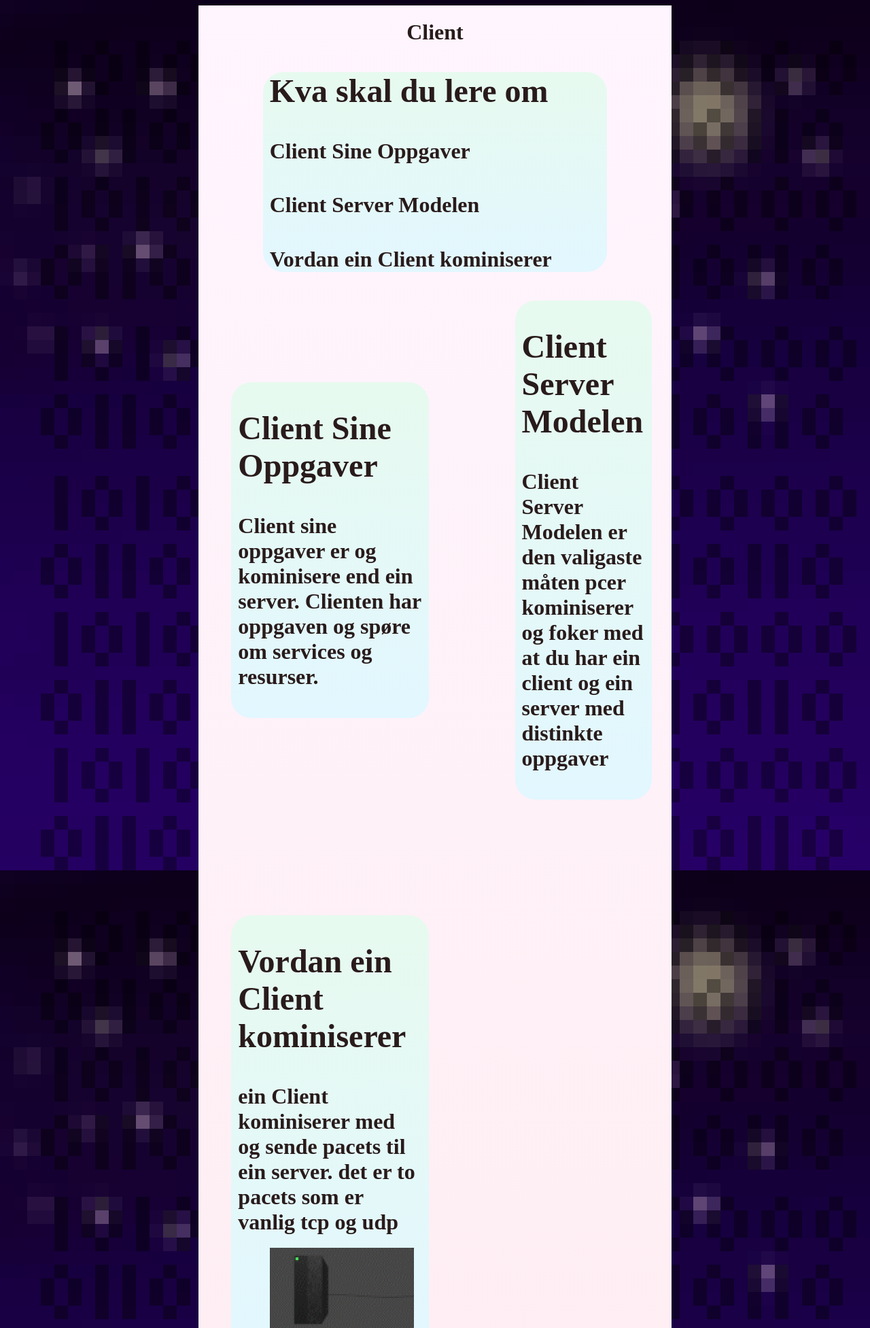
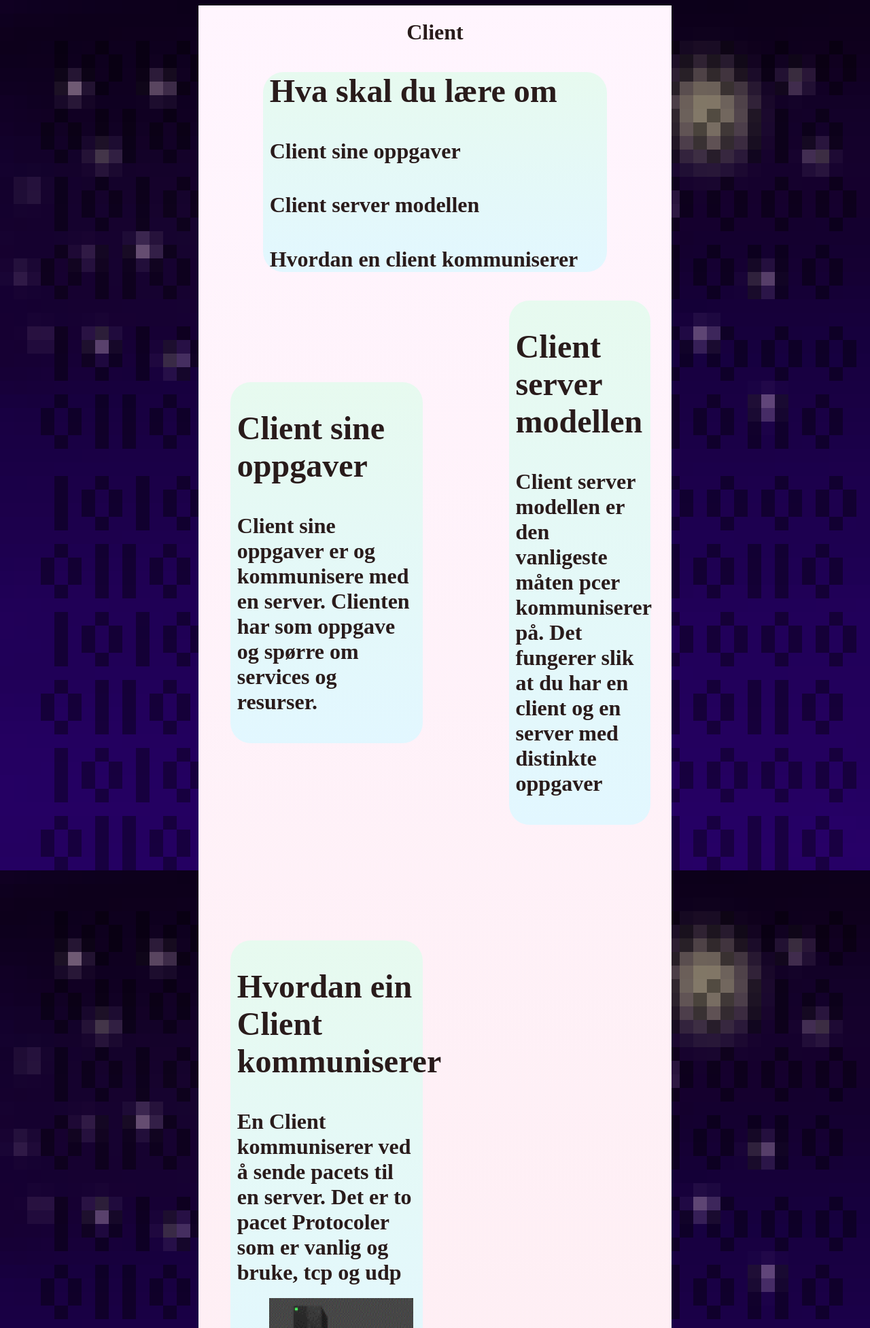
Before and after one commit to Andolo-64/Kurs_Side, a PHP site: page /Index.php in a window 1280 px wide. Shown: the top 1953 px of the page at 68% size. Run offline with PHP 8.4, Linux system fonts and the light colour scheme.

Commit message:
Retskrivingfix

```diff
--- a/ClientCode.php
+++ b/ClientCode.php
@@ -2,7 +2,7 @@
 //©A,O Høgestøl 2023
 
     $imageClientGif = 'ClientImg.gif';
-    $BildeText1 = "Vordan ein Client kominiserer";
+    $BildeText1 = "Hvordan ein Client kommuniserer";
     $prosentRett = 0;
 
     $Oppg1 = $_POST["Oppg1"] ?? "";
@@ -34,14 +34,13 @@ function tilbakemelding()
     global $KorMangeRett;
     switch($KorMangeRett)
     {
-
         case 4:
-            echo "du har nok rett ";
+            echo "du har nok rett, kurset er bestått ";
             break;
-       case 5:
-           echo "Du fekk alle rett ☺ ";
+        case 5:
+           echo "Du fekk alle rett ☺ , kurset er bestått ";
            break;
-           default:  echo "du har ikkje nok rett ";
+        default:  echo "Du har ikke nok rett, vennligst prøv igjen ";
 
     }
 }
--- a/Index.php
+++ b/Index.php
@@ -20,33 +20,32 @@ include("ClientCode.php");
     <h1>Client<h1>
 
     <div id = textBox1>
-            <h2>Kva skal du lere om<h2>
-            <h4>Client Sine Oppgaver<h4>
-            <h4>Client Server Modelen<h4>
-            <h4>Vordan ein Client kominiserer<h4>
+            <h2>Hva skal du lære om<h2>
+            <h4>Client sine oppgaver<h4>
+            <h4>Client server modellen<h4>
+            <h4>Hvordan en client kommuniserer<h4>
         </div>
 
     <div class = "grid-container">
 
         <div id = textBox1>
-            <h2>Client Sine Oppgaver<h2>
+            <h2>Client sine oppgaver<h2>
             <h4>
-                Client sine oppgaver er og kominisere end ein server.
-                Clienten har oppgaven og spøre om services og resurser.
-
+                Client sine oppgaver er og kommunisere med en server.
+                Clienten har som oppgave og spørre om services og resurser.
 
             <h4>
         </div>
 
         <div id = textBox1>
-            <h2>Client Server Modelen<h2>
-            <h4>Client Server Modelen er den valigaste måten pcer kominiserer og foker med at du har ein client og ein server med distinkte oppgaver<h4>
+            <h2>Client server modellen<h2>
+            <h4>Client server modellen er den vanligeste måten pcer kommuniserer på. Det fungerer slik at du har en client og en server med distinkte oppgaver<h4>
         </div>
 
         <div id = textBox1>
 
             <h2> <?php echo "$BildeText1";?><h2>
-            <h4>ein Client kominiserer med og sende pacets til ein server. det er to pacets som er vanlig tcp og udp<h4>
+            <h4>En Client kommuniserer ved å sende pacets til en server. Det er to pacet Protocoler som er vanlig og bruke, tcp og udp<h4>
               <?php echo '<img id = GifImg src="' . $imageClientGif . '" alt="ClientGif">';?>
         </div>
 
@@ -60,38 +59,39 @@ include("ClientCode.php");
      </div>
 
         <div id = textBox1>
-                <h2>Oppgåver<h2>
-                    <h3>Nor du har svart på alle oppgavene må du tryke send og bla ned til bunen for og se resultate du må få minst 80% for og bestå<h3>
+                <h2>Oppgaver<h2>
+                    <h3>Når du har svart på alle oppgavene må du tryke send og bla ned til bunnen for og se resultate. Du må få minst 80% for og bestå.<h3>
         </div>
 
     <form action="index.php" method="POST">
             <div id = textBox1>
-                <h2>Oppgåve 1<h2>
-                <h4>Kan ein klient snaka med ein klient<h4>
+                <h2>Oppgave 1<h2>
+                <h4>Kan en klient snakke med en klient<h4>
                 <input type="radio" name="Oppg1" value="1" > JA
                 <input type="radio" name="Oppg1" value="2"> Nei
             </div>
             <div id = textBox1>
-                <h3>Oppgåve 2<h3>
-                <h4>kva er navna til packetene clienten kan sende<h4>
+                <h3>Oppgave 2<h3>
+                <h4>hva er navna til di vanligaste packetene clienten kan sende<h4>
                 <input type="radio" name="Oppg2" value="1" > tcg php
                 <input type="radio" name="Oppg2" value="2"> ini nat
                 <input type="radio" name="Oppg2" value="3"> tcp udp
             </div>
             <div id = textBox1>
-                <h2>Oppgåve 3<h2>
-                <h4>Kva Skjer vis paceten ikkje komer fram til serveren<h4>
-                <input type="radio" name="Oppg3" value="1" > ???
-                <input type="radio" name="Oppg3" value="2"> ???
+                <h2>Oppgave 3<h2>
+                <h4>hva heter det når du har en client og en server med distinkte oppgaver<h4>
+                <h4> <input type="radio" name="Oppg3" value="1" > nettverk pacet modellen<h4>
+                <h4> <input type="radio" name="Oppg3" value="2"> Client Server modellen<h4>
+                <h4> <input type="radio" name="Oppg3" value="3"> udp tcp modellen<h4>
             </div>
             <div id = textBox1>
-                <h2>Oppgåve 4<h2>
-                <h4>kva pacet bruke ein netside<h4>
+                <h2>Oppgave 4<h2>
+                <h4>Hvilken pacet Protocol bruker en nettside<h4>
                 <input type="Text" name="Oppg4">
             </div>
             <div id = textBox1>
-                <h2>Oppgåve 5<h2>
-                <h4>kva pacet bruker valorant<h4>
+                <h2>Oppgave 5<h2>
+                <h4>Hvilken pacet Protocol bruker valorant<h4>
                 <input type="Text" name="Oppg5">
             </div>
             <div >
@@ -103,7 +103,7 @@ include("ClientCode.php");
 
              if($Oppg2 == "3") {RettSvar();}
 
-             if($Oppg3 == "1") {RettSvar();}
+             if($Oppg3 == "2") {RettSvar();}
 
              if($Oppg4 == "tcp") {RettSvar();}
 
```
